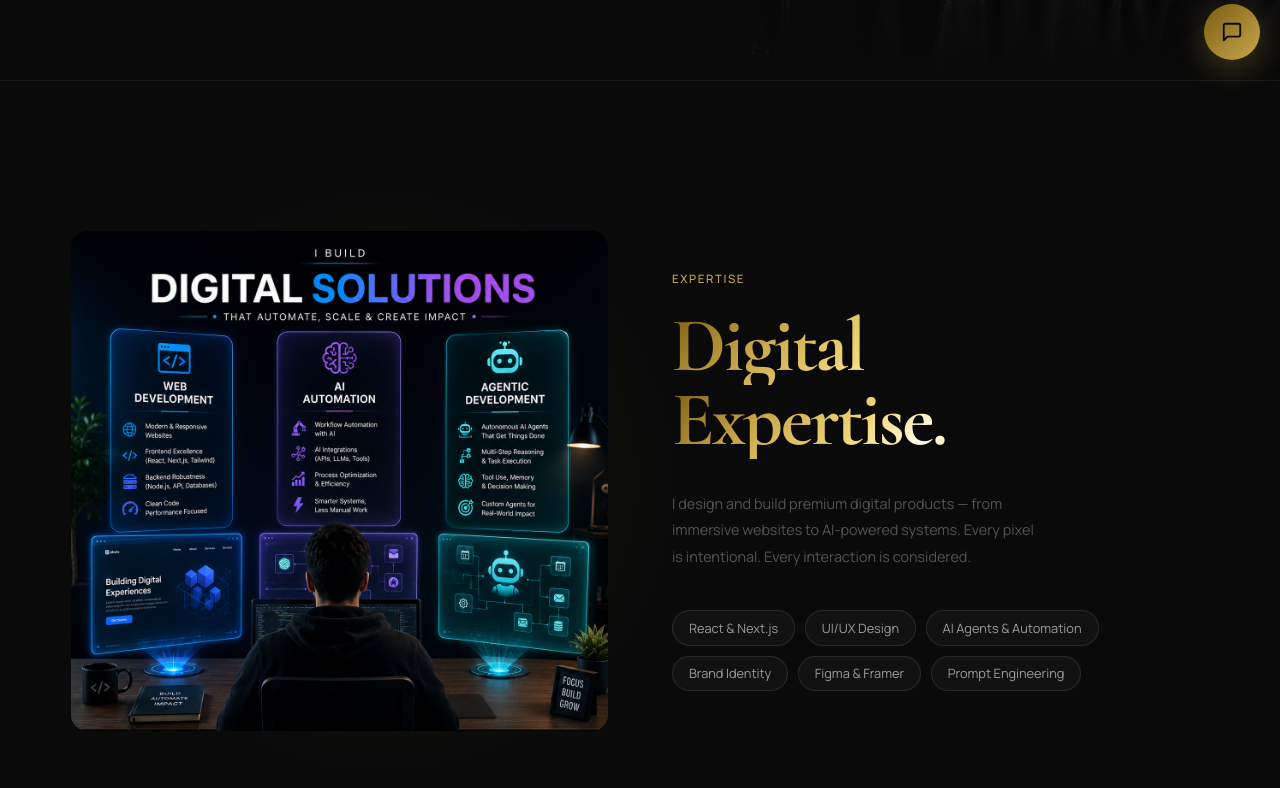
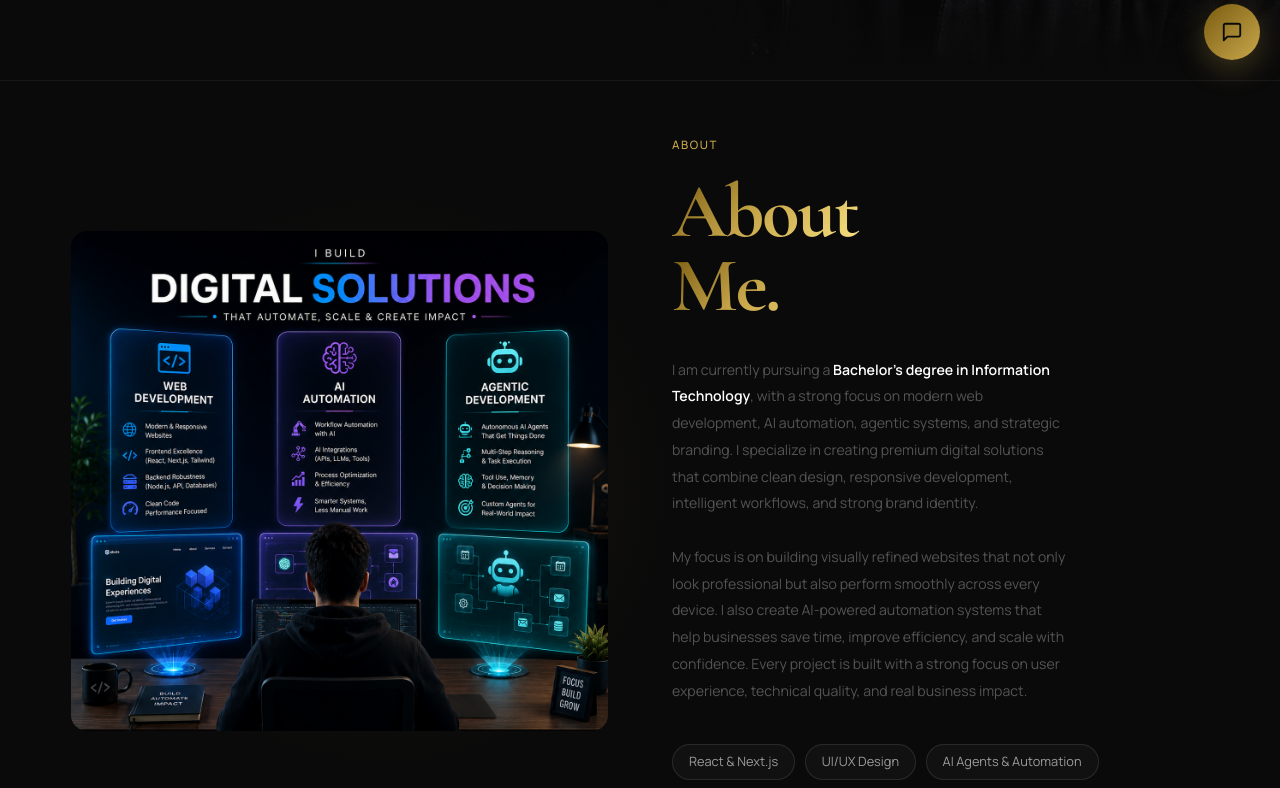
Before and after one commit to huzaifaiupk10-ops/portfolio, a React (Vite) app: page / in a window 1280 px wide. Shown: the part 720-1508 px from the top of the page. Built offline with nearby package versions, Linux system fonts and the light colour scheme; a web font is replaced by a local one.

Commit message:
Rename Expertise to About with new description, add background image to Services section

```diff
--- a/src/components/Expertise.jsx
+++ b/src/components/Expertise.jsx
@@ -10,20 +10,22 @@ export default function Expertise() {
       {/* ambient glow */}
       <div style={{position:'absolute',left:'30%',top:'50%',transform:'translate(-50%,-50%)',width:600,height:600,borderRadius:'50%',background:'radial-gradient(circle,rgba(201,168,76,0.07) 0%,transparent 70%)',pointerEvents:'none'}} />
       <div ref={ref} style={{maxWidth:'var(--max-w)',margin:'0 auto',padding:'0 var(--gutter)',display:'grid',gridTemplateColumns:'1fr 1fr',gap:'4rem',alignItems:'center',width:'100%'}}>
-        {/* Left: 3D */}
+        {/* Left: image */}
         <motion.div initial={{opacity:0,scale:0.9}} animate={inView?{opacity:1,scale:1}:{}} transition={{duration:1.2,ease}} style={{height:500,position:'relative',borderRadius:16,overflow:'hidden'}}>
-          <img src="/images/expertise-visual.png" alt="Expertise" style={{width:'100%',height:'100%',objectFit:'cover',objectPosition:'center top',display:'block'}} />
+          <img src="/images/expertise-visual.png" alt="About" style={{width:'100%',height:'100%',objectFit:'cover',objectPosition:'center top',display:'block'}} />
         </motion.div>
         {/* Right: text */}
         <div>
-          <motion.p initial={{opacity:0,y:8}} animate={inView?{opacity:1,y:0}:{}} transition={{duration:0.5}} style={{fontFamily:'var(--font-body)',fontWeight:500,fontSize:'0.72rem',color:'var(--gold)',letterSpacing:'0.14em',textTransform:'uppercase',marginBottom:'1.5rem'}}>Expertise</motion.p>
-          {['Digital','Expertise.'].map((line,i)=>(
+          <motion.p initial={{opacity:0,y:8}} animate={inView?{opacity:1,y:0}:{}} transition={{duration:0.5}} style={{fontFamily:'var(--font-body)',fontWeight:500,fontSize:'0.72rem',color:'var(--gold)',letterSpacing:'0.14em',textTransform:'uppercase',marginBottom:'1.5rem'}}>About</motion.p>
+          {['About','Me.'].map((line,i)=>(
             <div key={i} style={{overflow:'hidden'}}>
               <motion.div initial={{y:'108%'}} animate={inView?{y:'0%'}:{}} transition={{delay:i*0.12,duration:0.9,ease}} className="metallic" style={{fontFamily:'var(--font-serif)',fontWeight:700,fontSize:'clamp(3rem,6vw,5rem)',letterSpacing:'-0.03em',lineHeight:0.9,paddingBottom:'0.06em'}}>{line}</motion.div>
             </div>
           ))}
-          <motion.p initial={{opacity:0,y:12}} animate={inView?{opacity:1,y:0}:{}} transition={{delay:0.35,duration:0.7}} style={{fontFamily:'var(--font-body)',fontSize:'0.9rem',color:'var(--ink-3)',lineHeight:1.85,marginTop:'2rem',marginBottom:'2.5rem',maxWidth:'42ch'}}>
-            I design and build premium digital products — from immersive websites to AI-powered systems. Every pixel is intentional. Every interaction is considered.
+          <motion.p initial={{opacity:0,y:12}} animate={inView?{opacity:1,y:0}:{}} transition={{delay:0.35,duration:0.7}} style={{fontFamily:'var(--font-body)',fontSize:'0.88rem',color:'var(--ink-3)',lineHeight:1.9,marginTop:'2rem',marginBottom:'2.5rem',maxWidth:'46ch'}}>
+            I am currently pursuing a <span style={{color:'var(--ink)',fontWeight:600}}>Bachelor's degree in Information Technology</span>, with a strong focus on modern web development, AI automation, agentic systems, and strategic branding. I specialize in creating premium digital solutions that combine clean design, responsive development, intelligent workflows, and strong brand identity.
+            <br /><br />
+            My focus is on building visually refined websites that not only look professional but also perform smoothly across every device. I also create AI-powered automation systems that help businesses save time, improve efficiency, and scale with confidence. Every project is built with a strong focus on user experience, technical quality, and real business impact.
           </motion.p>
           <motion.div initial={{opacity:0,y:10}} animate={inView?{opacity:1,y:0}:{}} transition={{delay:0.5,duration:0.6}} style={{display:'flex',flexWrap:'wrap',gap:'0.6rem'}}>
             {SKILLS.map(s=>(
--- a/src/components/Services.jsx
+++ b/src/components/Services.jsx
@@ -11,8 +11,12 @@ export default function Services() {
   const inView = useInView(ref,{once:true,margin:'-60px'});
   const [active,setActive] = useState(null);
   return (
-    <section id="services" style={{padding:'7rem var(--gutter)',borderTop:'1px solid rgba(255,255,255,0.06)'}}>
-      <div ref={ref} style={{maxWidth:'var(--max-w)',margin:'0 auto'}}>
+    <section id="services" style={{padding:'7rem var(--gutter)',borderTop:'1px solid rgba(255,255,255,0.06)',position:'relative',overflow:'hidden'}}>
+      {/* Background image */}
+      <div style={{position:'absolute',inset:0,backgroundImage:'url(/images/services-bg.png)',backgroundSize:'cover',backgroundPosition:'center',opacity:0.18,pointerEvents:'none',zIndex:0}} />
+      <div style={{position:'absolute',inset:0,background:'linear-gradient(to right, #0A0A0A 30%, transparent 70%)',pointerEvents:'none',zIndex:0}} />
+      <div style={{position:'absolute',inset:0,background:'linear-gradient(to bottom, #0A0A0A 0%, transparent 20%, transparent 80%, #0A0A0A 100%)',pointerEvents:'none',zIndex:0}} />
+      <div ref={ref} style={{maxWidth:'var(--max-w)',margin:'0 auto',position:'relative',zIndex:1}}>
         <motion.h2 initial={{opacity:0,y:20}} animate={inView?{opacity:1,y:0}:{}} transition={{duration:0.7,ease}} className="metallic" style={{fontFamily:'var(--font-serif)',fontWeight:700,fontSize:'clamp(3rem,7vw,5.5rem)',letterSpacing:'-0.03em',lineHeight:0.9,marginBottom:'4rem'}}>What I Do.</motion.h2>
         {SERVICES.map((s,i)=>(
           <motion.div key={s.num} initial={{opacity:0,y:16}} animate={inView?{opacity:1,y:0}:{}} transition={{delay:i*0.08,duration:0.7,ease}}
```
Also changed, not shown: public/images/services-bg.png (added).
